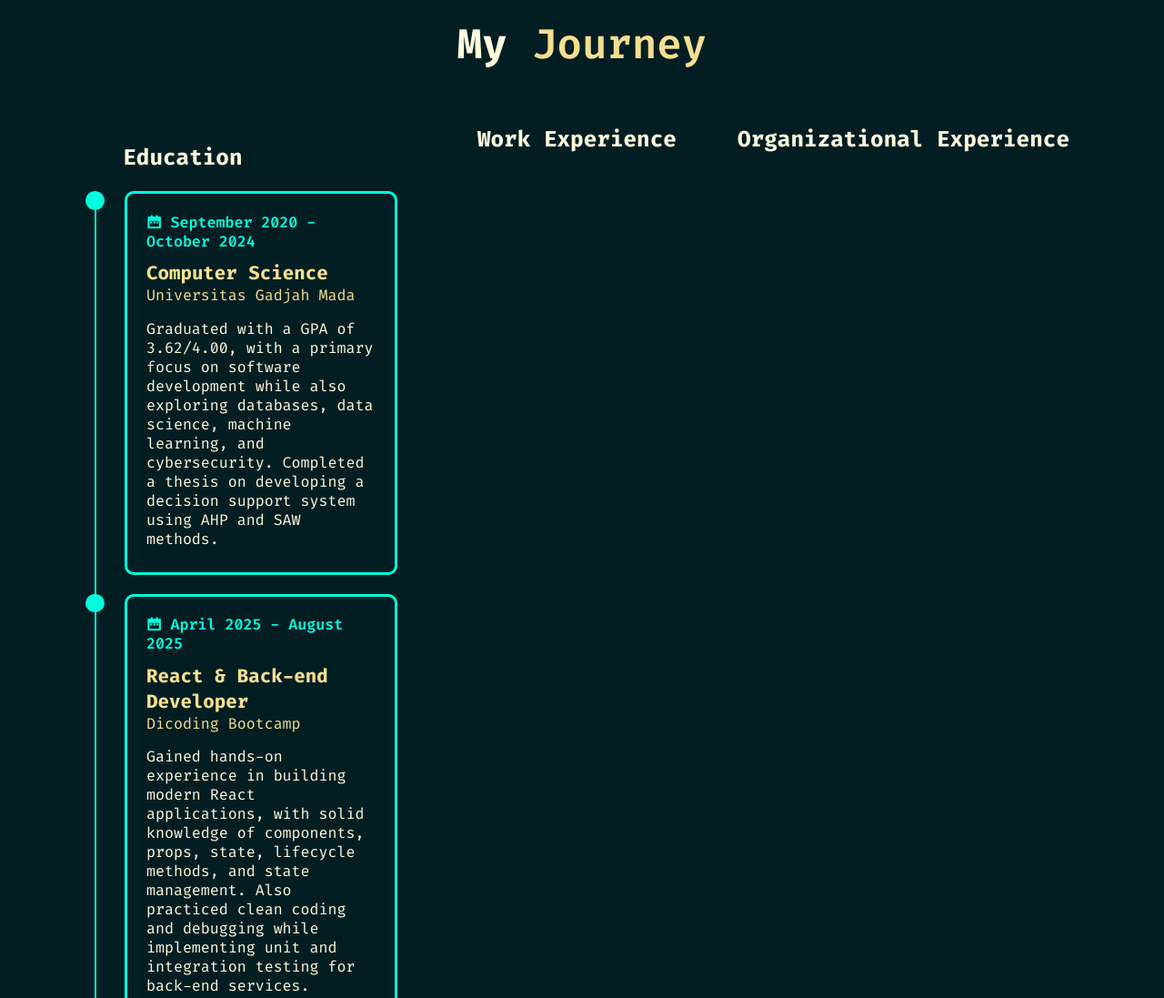
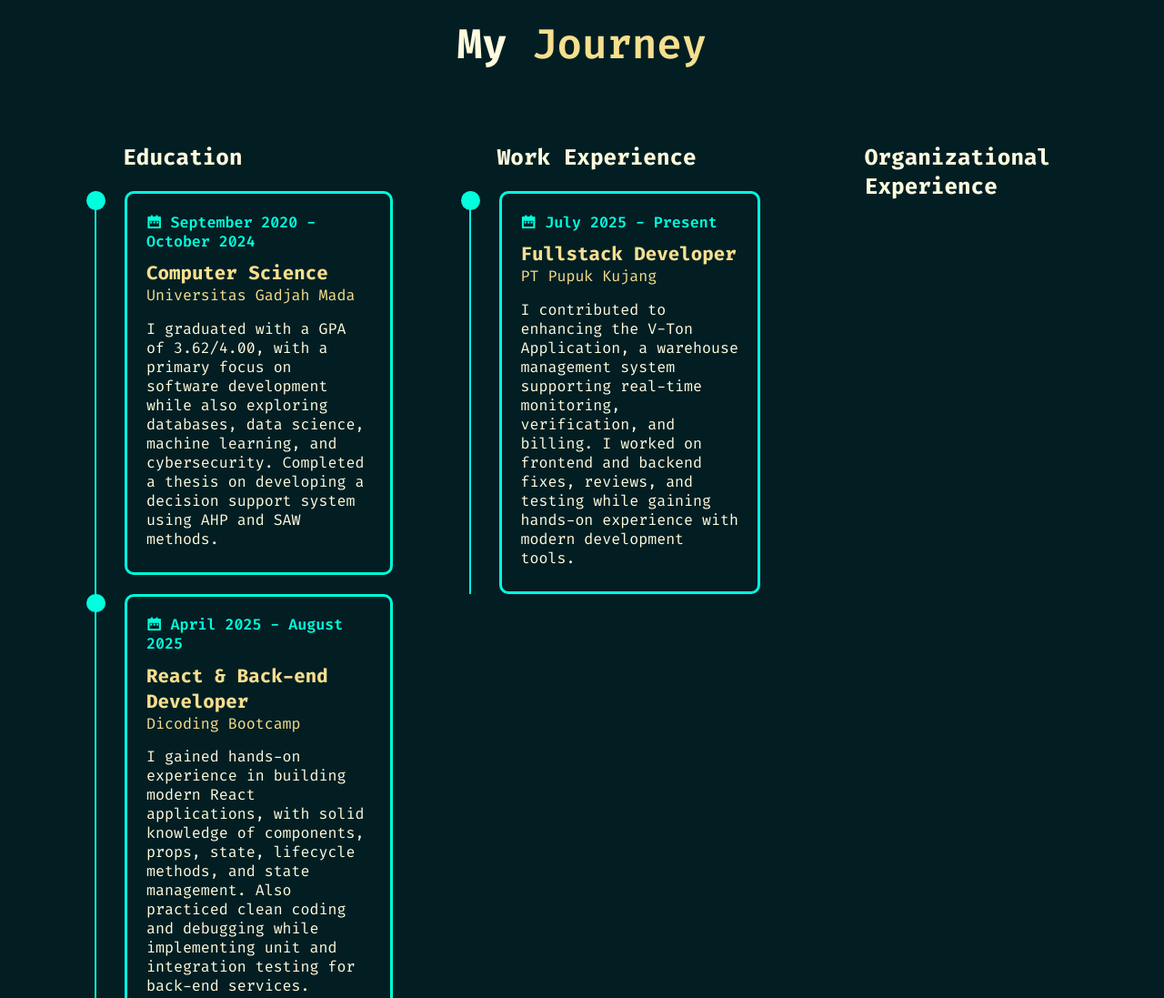
Before and after one commit to Ryuzuky/portfolio-website, a plain HTML site: page index.html in a window 1280 px wide. Shown: the part 4500-5597 px from the top of the page at 91% size. Drawn offline with nearby package versions, Linux system fonts and the light colour scheme; a web font is replaced by a local one.

Commit message:
Add Work Experience content in Resume section

```diff
--- a/index.html
+++ b/index.html
@@ -279,13 +279,13 @@
           <div class="education-box">
             <div class="timestamp">
               <i class="ri-calendar-2-fill"></i>
-              <time datetime="2020-02">September 2020</time> -
-              <time datetime="2021-03">October 2024</time>
+              <time datetime="2020-09">September 2020</time> -
+              <time datetime="2024-10">October 2024</time>
             </div>
             <h4 class="education-title">Computer Science</h4>
             <h4 class="education-institution">Universitas Gadjah Mada</h4>
             <p class="education-detail">
-              Graduated with a GPA of 3.62/4.00, with a primary focus on software development
+              I graduated with a GPA of 3.62/4.00, with a primary focus on software development
               while also exploring databases, data science, machine learning, and cybersecurity.
               Completed a thesis on developing a decision support system using AHP and SAW methods.
             </p>
@@ -293,13 +293,13 @@
           <div class="education-box">
             <div class="timestamp">
               <i class="ri-calendar-2-fill"></i>
-              <time datetime="2020-02">April 2025</time> -
-              <time datetime="2021-03">August 2025</time>
+              <time datetime="2025-04">April 2025</time> -
+              <time datetime="2025-08">August 2025</time>
             </div>
             <h4 class="education-title">React & Back-end Developer</h4>
             <h4 class="education-institution">Dicoding Bootcamp</h4>
             <p class="education-detail">
-              Gained hands-on experience in building modern React applications, with solid knowledge of
+              I gained hands-on experience in building modern React applications, with solid knowledge of
               components, props, state, lifecycle methods, and state management.
               Also practiced clean coding and debugging while implementing unit and integration testing for back-end services.
             </p>
@@ -307,10 +307,25 @@
         </div>
       </div>
       <div class="work-experience">
-        <h3>Work Experience</h3>
+        <h3 class="resume-title">Work Experience</h3>
+        <div class="work-experience-content">
+          <div class="work-experience-box">
+            <div class="timestamp">
+              <i class="ri-calendar-2-fill"></i>
+              <time datetime="2020-07">July 2025</time> - Present
+            </div>
+            <h4 class="work-experience-title">Fullstack Developer</h4>
+            <h4 class="work-experience-company">PT Pupuk Kujang</h4>
+            <p class="work-experience-detail">
+              I contributed to enhancing the V-Ton Application, a warehouse management system supporting real-time monitoring,
+              verification, and billing. I worked on frontend and backend fixes, reviews, and testing
+              while gaining hands-on experience with modern development tools.
+            </p>
+          </div>
+        </div>
       </div>
       <div class="organizational-experience">
-        <h3>Organizational Experience</h3>
+        <h3 class="resume-title">Organizational Experience</h3>
       </div>
     </div>
   </section>
--- a/styles/resume.css
+++ b/styles/resume.css
@@ -31,39 +31,41 @@
   flex-direction: row;
   justify-content: space-between;
   width: 100%;
+  gap: 6rem;
 }
 
 .resume-title {
   margin: 2rem 2rem 2rem 3rem;
 }
 
-.education {
+.education, .work-experience {
   max-width: 33%;
 }
 
-.education-content {
-  position: relative;
-  padding-left: 1rem;
-  border-left: 2px solid var(--color-glow);
-}
-
-.education-box::before {
+.education-box::before, .work-experience-box::before {
   content: "";
   position: absolute;
   top: -.3rem;
-    left: -4.4rem;
+  left: -4.3rem;
   width: 2rem;
   height: 2rem;
   border-radius: 50%;
   background-color: var(--color-glow);
 }
 
-.education-box {
+.education-box, .work-experience-box {
   position: relative;
   margin: 2rem;
   padding: 1rem 2rem;
   border: 3px solid var(--color-glow);
   border-radius: 10px;
+  min-height: 353px;
+}
+
+.education-content, .work-experience-content {
+  position: relative;
+  padding-left: 1rem;
+  border-left: 2px solid var(--color-glow);
 }
 
 .timestamp {
@@ -73,12 +75,12 @@
   color: var(--color-glow);
 }
 
-.education-title {
+.education-title, .work-experience-title {
   font-size: 2rem;
   color: var(--color-accent);
 }
 
-.education-institution {
+.education-institution, .work-experience-company {
   font-weight: 400;
   font-size: 1.6rem;
   color: var(--color-accent);
```
Lines whose indentation alone changed are shown as unchanged.
